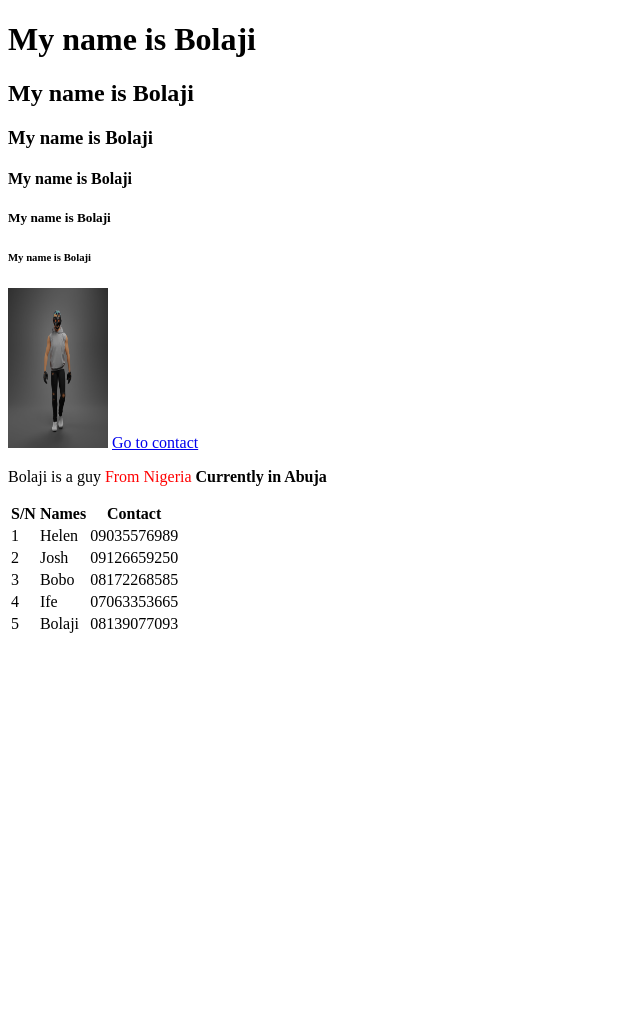
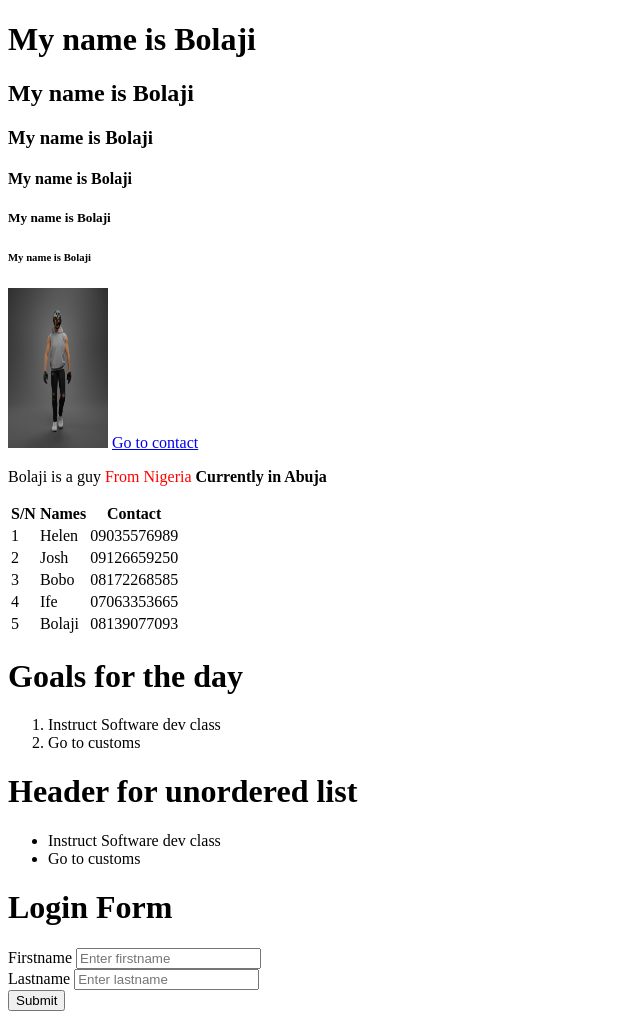
Before and after one commit to Zee-Blazer/Tester, a plain HTML site: page index.html in a window 1280 px wide. Shown: the whole page, without its empty margins (0-640 px from the left). Before the commit the page ends 800 px from the top, so only its background shows below. Drawn offline with Linux system fonts and the light colour scheme.

Commit message:
Added form

```diff
--- a/index.html
+++ b/index.html
@@ -68,5 +68,34 @@
 
         </table>
 
+        <h1>Goals for the day</h1>
+        <ol>
+            <li>Instruct Software dev class</li>
+            <li>Go to customs</li>
+        </ol>
+
+        <h1>Header for unordered list</h1>
+        <ul>
+            <li>Instruct Software dev class</li>
+            <li>Go to customs</li>
+        </ul>
+
+        <form>
+            <h1>Login Form</h1>
+
+            <div>
+                <label>Firstname</label>
+                <input type="text" placeholder="Enter firstname" required />
+            </div>
+
+            <div>
+                <label>Lastname</label>
+                <input type="text" placeholder="Enter lastname" />
+            </div>
+
+            <button>Submit</button>
+
+        </form>
+
     </body>
 </html>
```
